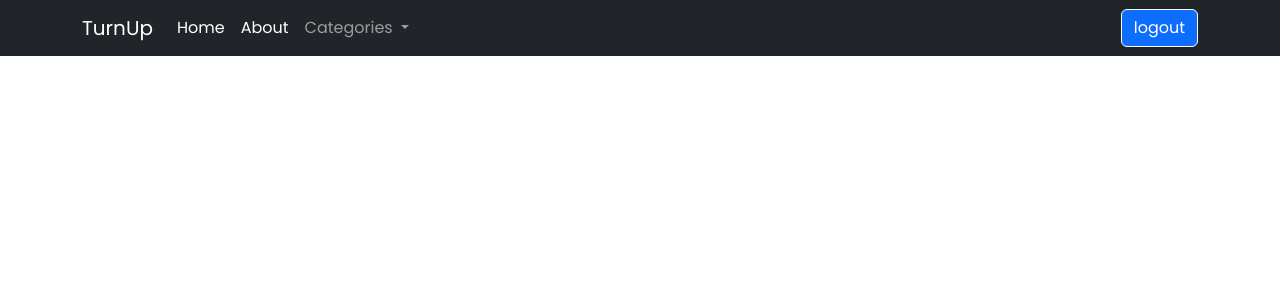
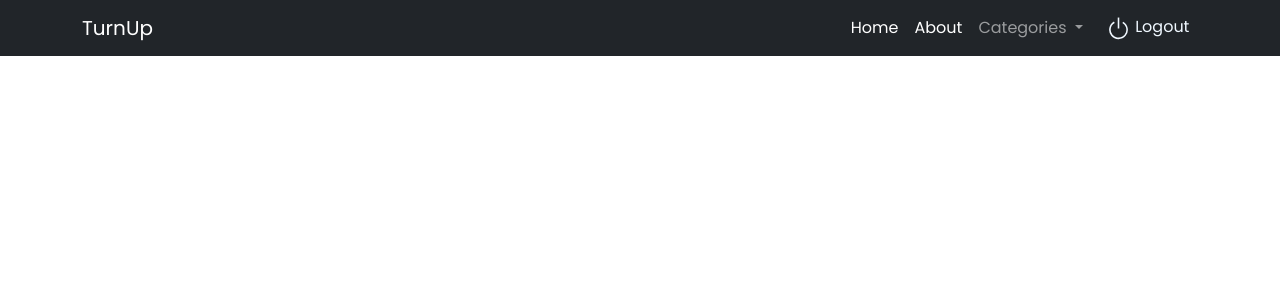
Before and after one commit to Deepak91168/ResearchPaperPublisher, a Django app: page /about in a window 1280 px wide. Shown: the top 300 px of the page. Run offline with Django 4.2, Linux system fonts and the light colour scheme; a user stored in the database is signed in; data comes from the database, SQL or seed files in the repository.

Commit message:
feat: nav styling added

```diff
--- a/templates/turnup/nav.html
+++ b/templates/turnup/nav.html
@@ -1,30 +1,51 @@
-<nav class="navbar navbar-expand-lg bg-dark navbar-dark fixed-top" style="width: 100%">
+<nav
+  class="navbar navbar-expand-lg bg-dark navbar-dark fixed-top"
+  style="width: 100%"
+>
   <div class="container">
     <a class="navbar-brand" href="/home">
       <!-- <img src="/turnup/media/images/logo.png" alt="" width="30" height="24" class="d-inline-block align-text-top"> -->
       TurnUp
     </a>
-    <button class="navbar-toggler" type="button" data-bs-toggle="collapse" data-bs-target="#navbarSupportedContent"
-      aria-controls="navbarSupportedContent" aria-expanded="false" aria-label="Toggle navigation">
+    <button
+      class="navbar-toggler"
+      type="button"
+      data-bs-toggle="collapse"
+      data-bs-target="#navbarSupportedContent"
+      aria-controls="navbarSupportedContent"
+      aria-expanded="false"
+      aria-label="Toggle navigation"
+    >
       <span class="navbar-toggler-icon"></span>
     </button>
     <div class="collapse navbar-collapse" id="navbarSupportedContent">
-      <ul class="navbar-nav me-auto mb-2 mb-lg-0">
+      <ul class="navbar-nav ms-auto mb-2 mb-lg-0">
         <li class="nav-item">
           <a class="nav-link active" aria-current="page" href="/home">Home</a>
         </li>
         <li class="nav-item">
           <a class="nav-link active" aria-current="page" href="/about">About</a>
         </li>
-        <li class="nav-item dropdown">
-          <a class="nav-link dropdown-toggle" href="#" id="navbarDropdown" role="button" data-bs-toggle="dropdown"
-            aria-expanded="false">
+        <li class="nav-item dropdown" style="padding-right:15px;">
+          <a
+            class="nav-link dropdown-toggle"
+            href="#"
+            id="navbarDropdown"
+            role="button"
+            data-bs-toggle="dropdown"
+            aria-expanded="false"
+          >
             Categories
           </a>
-          <ul class="dropdown-menu dropdown-menu-dark" aria-labelledby="navbarDropdown">
+          <ul
+            class="dropdown-menu dropdown-menu-dark"
+            aria-labelledby="navbarDropdown"
+          >
             {% for c in categories %}
             <li>
-              <a class="dropdown-item" href="/category/{{c.url}}">{{c.title}}</a>
+              <a class="dropdown-item" href="/category/{{c.url}}"
+                >{{c.title}}</a
+              >
             </li>
             {% endfor %}
           </ul>
@@ -32,28 +53,49 @@
       </ul>
       {% if user.is_authenticated %}
       <div class="d-flex" role="search">
-        <a href="{% url 'account_logout' %}">
-          <button class="btn btn-primary" type="submit" style="margin-left: 10px; border: 1px solid white">
-           logout
-          </button>
+        <a style="color:aliceblue; text-decoration: none;" href="{% url 'account_logout' %}">
+          <span style="color:aliceblue">
+            <svg
+              xmlns="http://www.w3.org/2000/svg"
+              width="25"
+              height="25"
+              fill="currentColor"
+              class="bi bi-power"
+              viewBox="0 0 16 16"
+            >
+              <path d="M7.5 1v7h1V1h-1z" />
+              <path
+                d="M3 8.812a4.999 4.999 0 0 1 2.578-4.375l-.485-.874A6 6 0 1 0 11 3.616l-.501.865A5 5 0 1 1 3 8.812z"
+              />
+            </svg>
+          </span>
+          <span> Logout </span>
         </a>
       </div>
       {% else %}
       <div class="d-flex" role="search">
         <a href="{% url 'account_login' %}">
-          <button class="btn btn-primary" type="submit" style="margin-left: 10px; border: 1px solid white">
+          <button
+            class="btn btn-primary"
+            type="submit"
+            style="margin-left: 10px; border: 1px solid white"
+          >
             Login
           </button>
         </a>
 
         <br />
         <a href="{% url 'account_signup' %}">
-          <button class="btn btn-primary" type="submit" style="margin-left: 10px; border: 1px solid white">
+          <button
+            class="btn btn-primary"
+            type="submit"
+            style="margin-left: 10px; border: 1px solid white"
+          >
             Sign up
           </button>
         </a>
       </div>
       {% endif %}
     </div>
-  </div>
+  </div>
 </nav>
```
